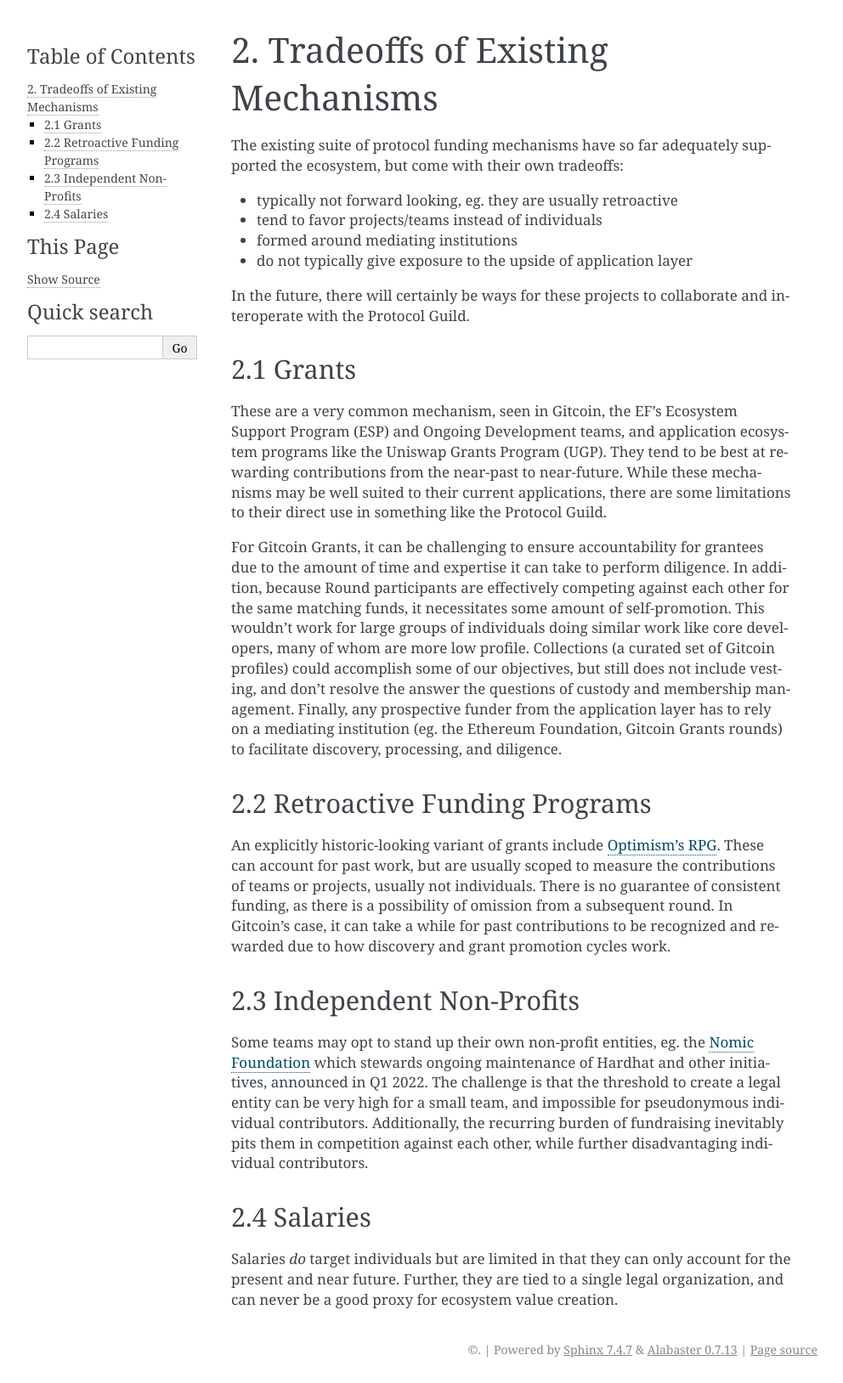
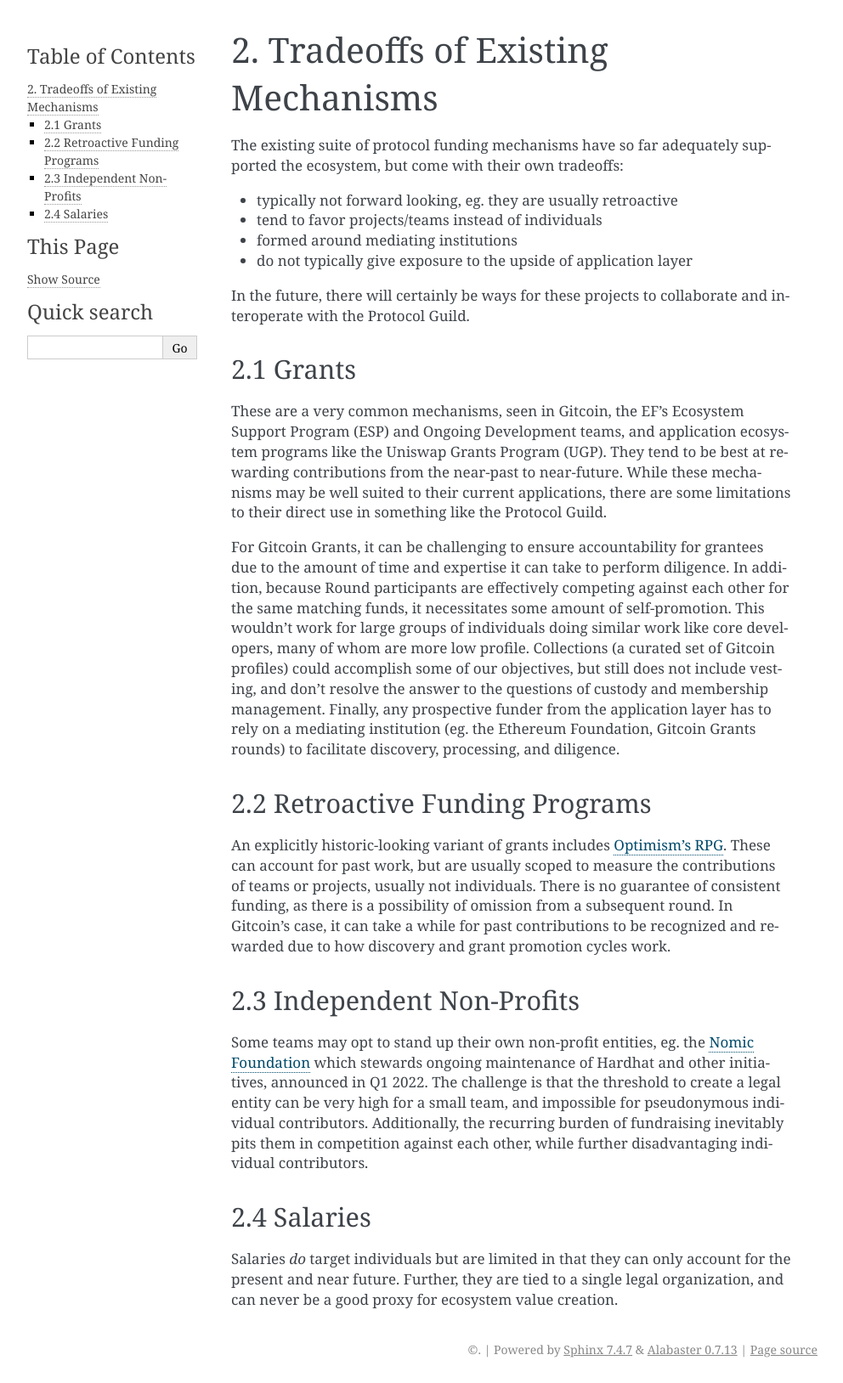
Before and after one commit to protocolguild/documentation, a Sphinx documentation site: the page built from docs/2-existing-mechanisms.md, in a window 1280 px wide. Shown: the whole page at 85% size, without its empty margins (148-1140 px from the left). Built offline with Sphinx 7.4.7, drawn with Linux system fonts in a browser that asks for light colours.

Commit message:
Fix: typos
Fix: typos

```diff
--- a/docs/2-existing-mechanisms.md
+++ b/docs/2-existing-mechanisms.md
@@ -10,13 +10,13 @@
 
 ## 2.1 Grants
 
-These are a very common mechanism, seen in Gitcoin, the EF's Ecosystem Support Program (ESP) and Ongoing Development teams, and application ecosystem programs like the Uniswap Grants Program (UGP). They tend to be best at rewarding contributions from the near-past to near-future. While these mechanisms may be well suited to their current applications, there are some limitations to their direct use in something like the Protocol Guild.
+These are a very common mechanisms, seen in Gitcoin, the EF's Ecosystem Support Program (ESP) and Ongoing Development teams, and application ecosystem programs like the Uniswap Grants Program (UGP). They tend to be best at rewarding contributions from the near-past to near-future. While these mechanisms may be well suited to their current applications, there are some limitations to their direct use in something like the Protocol Guild.
 
-For Gitcoin Grants, it can be challenging to ensure accountability for grantees due to the amount of time and expertise it can take to perform diligence. In addition, because Round participants are effectively competing against each other for the same matching funds, it necessitates some amount of self-promotion. This wouldn't work for large groups of individuals doing similar work like core developers, many of whom are more low profile. Collections (a curated set of Gitcoin profiles) could accomplish some of our objectives, but still does not include vesting, and don't resolve the answer the questions of custody and membership management. Finally, any prospective funder from the application layer has to rely on a mediating institution (eg. the Ethereum Foundation, Gitcoin Grants rounds) to facilitate discovery, processing, and diligence.
+For Gitcoin Grants, it can be challenging to ensure accountability for grantees due to the amount of time and expertise it can take to perform diligence. In addition, because Round participants are effectively competing against each other for the same matching funds, it necessitates some amount of self-promotion. This wouldn't work for large groups of individuals doing similar work like core developers, many of whom are more low profile. Collections (a curated set of Gitcoin profiles) could accomplish some of our objectives, but still does not include vesting, and don't resolve the answer to the questions of custody and membership management. Finally, any prospective funder from the application layer has to rely on a mediating institution (eg. the Ethereum Foundation, Gitcoin Grants rounds) to facilitate discovery, processing, and diligence.
 
 ## 2.2 Retroactive Funding Programs
 
-An explicitly historic-looking variant of grants include [Optimism's RPG](https://medium.com/ethereum-optimism/retroactive-public-goods-funding-33c9b7d00f0c). These can account for past work, but are usually scoped to measure the contributions of teams or projects, usually not individuals. There is no guarantee of consistent funding, as there is a possibility of omission from a subsequent round. In Gitcoin's case, it can take a while for past contributions to be recognized and rewarded due to how discovery and grant promotion cycles work.
+An explicitly historic-looking variant of grants includes [Optimism's RPG](https://medium.com/ethereum-optimism/retroactive-public-goods-funding-33c9b7d00f0c). These can account for past work, but are usually scoped to measure the contributions of teams or projects, usually not individuals. There is no guarantee of consistent funding, as there is a possibility of omission from a subsequent round. In Gitcoin's case, it can take a while for past contributions to be recognized and rewarded due to how discovery and grant promotion cycles work.
 
 ## 2.3 Independent Non-Profits
 
```
